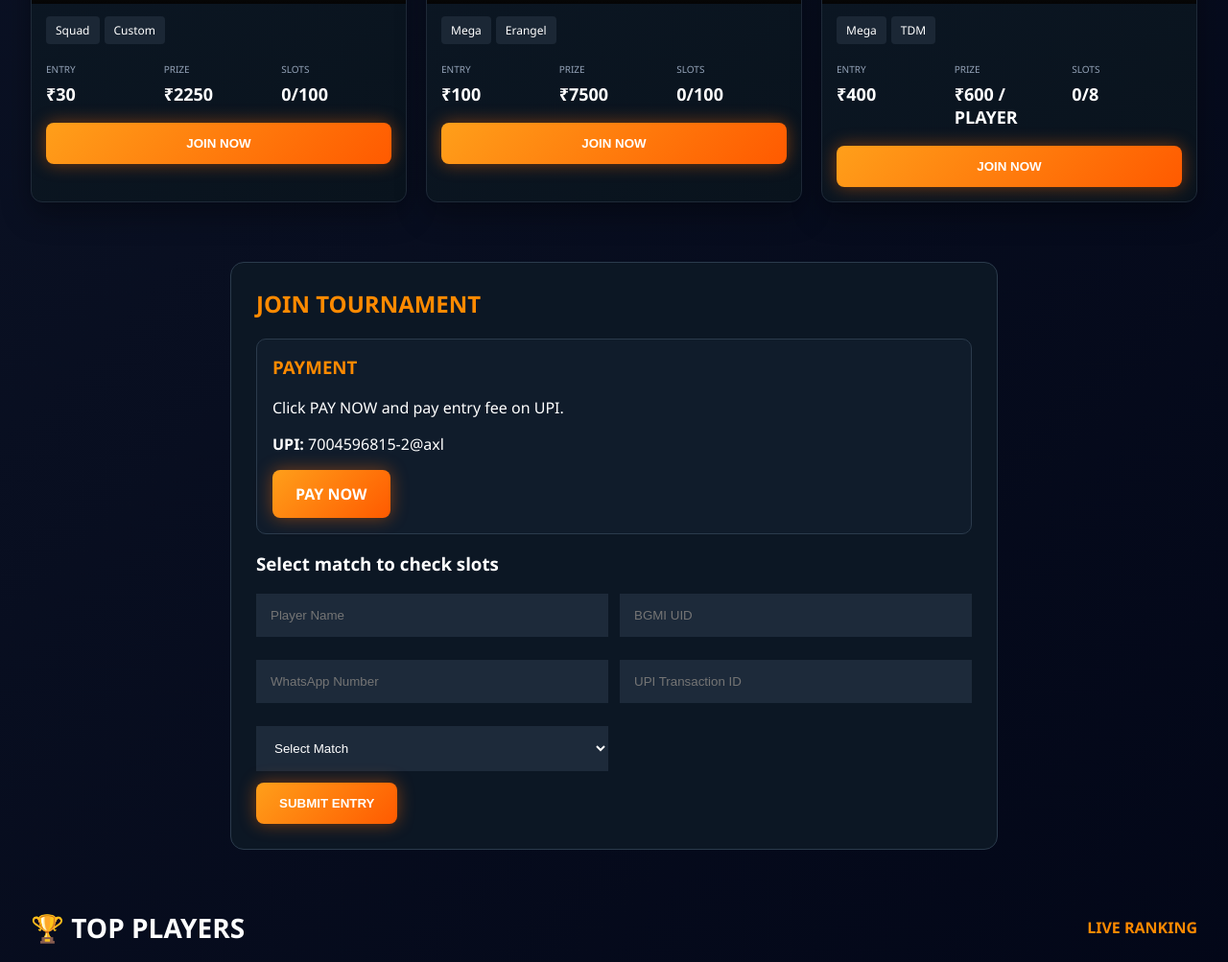
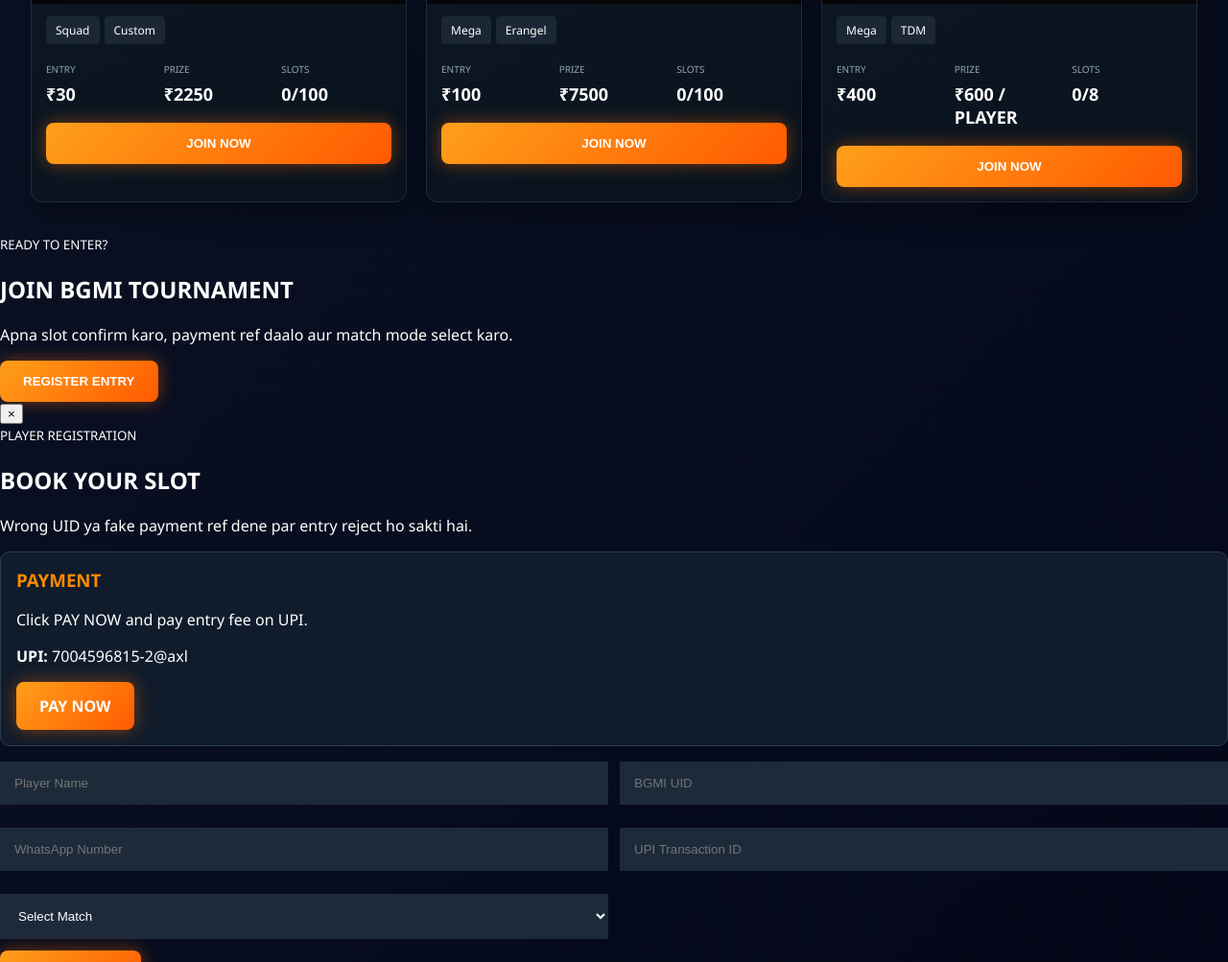
Before and after one commit to aryankumar67163-png/bgmi-site, a Flask app: page / in a window 1280 px wide. Shown: the part 1416-2419 px from the top of the page at 96% size. Run offline with Flask 3, Linux system fonts and the light colour scheme; grey boxes are pictures that could not be loaded.

Commit message:
Update index.html

```diff
--- a/templates/index.html
+++ b/templates/index.html
@@ -564,28 +564,43 @@ input,select{
     </div>
 </div>
 
-<div class="join-box" id="joinForm">
-    <h2>JOIN TOURNAMENT</h2>
+<div class="join-trigger-section" id="joinForm">
+    <div class="join-trigger-card">
+        <small>READY TO ENTER?</small>
+        <h2>JOIN BGMI TOURNAMENT</h2>
+        <p>Apna slot confirm karo, payment ref daalo aur match mode select karo.</p>
+        <button class="btn register-open-btn" type="button" onclick="openRegisterPanel()">REGISTER ENTRY</button>
+    </div>
+</div>
 
-    <div class="pay-box">
+<div class="register-overlay" id="registerOverlay">
+    <div class="register-panel">
+        <button class="register-close" type="button" onclick="closeRegisterPanel()">×</button>
+
+        <div class="register-head">
+            <small>PLAYER REGISTRATION</small>
+            <h2>BOOK YOUR SLOT</h2>
+            <p>Wrong UID ya fake payment ref dene par entry reject ho sakti hai.</p>
+        </div>
+
+        <div class="pay-box premium-pay">
             <h3>PAYMENT</h3>
             <p>Click PAY NOW and pay entry fee on UPI.</p>
             <p><b>UPI:</b> 7004596815-2@axl</p>
             <a class="btn" href="upi://pay?pa=7004596815-2@axl&pn=BGMI%20TOURNAMENT&cu=INR">PAY NOW</a>
         </div>
 
-    <h3>Select match to check slots</h3>
-
         {% if full_modes %}
-    <h2 style="color:red;">FULL: {{ full_modes|join(', ') }}</h2>
+        <div class="full-alert">FULL: {{ full_modes|join(', ') }}</div>
         {% endif %}
 
-    <form method="POST" action="/register">
+        <form method="POST" action="/register" class="premium-form">
             <div class="form-grid">
                 <input name="name" placeholder="Player Name" required>
                 <input name="uid" placeholder="BGMI UID" required>
                 <input name="phone" placeholder="WhatsApp Number" required>
                 <input name="payment_ref" placeholder="UPI Transaction ID" required>
+
                 <select name="mode" id="modeSelect" required>
                     <option value="">Select Match</option>
                     <option value="TDM">TDM</option>
@@ -597,9 +612,11 @@ input,select{
                 </select>
             </div>
 
-        <button class="btn" type="submit">SUBMIT ENTRY</button>
+            <button class="btn submit-premium" type="submit">SUBMIT ENTRY</button>
         </form>
     </div>
+</div>
+
 <div class="section">
     <div class="title-row">
         <h2>🏆 TOP PLAYERS</h2>
```
Lines whose indentation alone changed are shown as unchanged.
